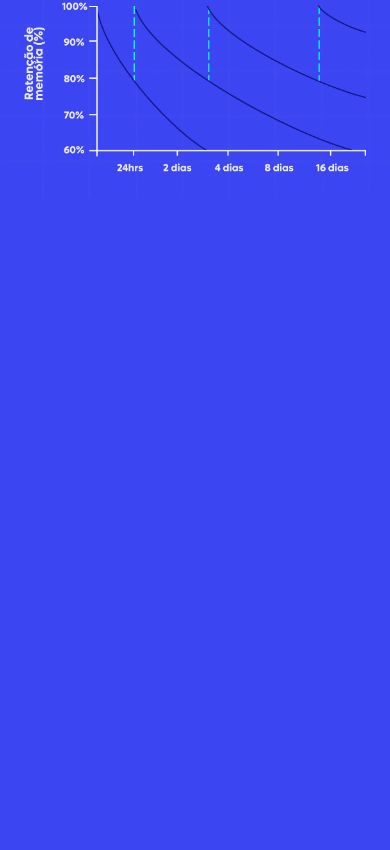
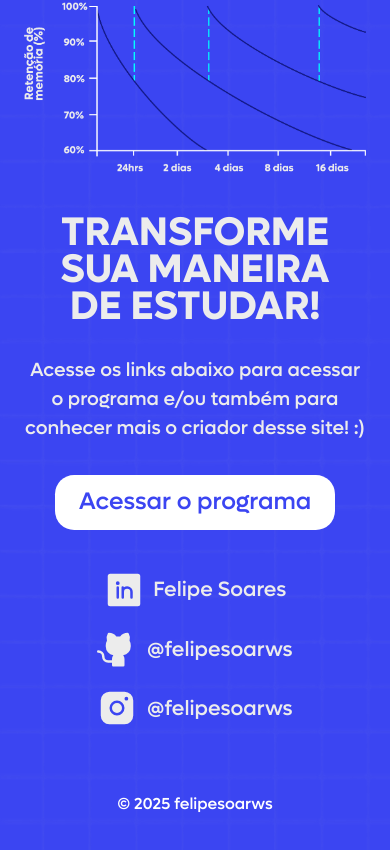
Before and after one commit to felipesoarws/Starky, a React (Vite) app: page / in a window 390 px wide. Shown: the part 2165-3015 px from the top of the page. Before the commit the page ends 2363 px from the top, so only its background shows below. Built offline with nearby package versions, Linux system fonts and the light colour scheme.

Commit message:
app pt 13: mobile footer

```diff
--- a/src/pages/Home.jsx
+++ b/src/pages/Home.jsx
@@ -19,6 +19,7 @@ const Home = () => {
     <div className="mx-6 my-6 lg:mx-[3vw] lg:my-[1.5vw]">
       <Header />
       <Main />
+      <Footer />
     </div>
   );
 };
@@ -144,7 +145,80 @@ const Main = () => {
           </div>
         </div>
       </div>
-      <footer className="relative hidden items-center justify-center mt-[5vw] lg:flex">
+    </div>
+  );
+};
+
+const Footer = () => {
+  return (
+    <footer className="relative mt-10 lg:mt-[5vw] lg:mx-[3vw]">
+      <div className="items-center justify-center flex flex-col lg:hidden">
+        <div className="text-center">
+          <h2 className="uppercase lufga-bold text-[2.5rem] leading-[2.3rem] ">
+            <span className="block">Transforme</span>
+            <span className="block">sua maneira</span>
+            <span className="block">de estudar!</span>
+          </h2>
+          <div className="mt-[2rem]">
+            <p className="text-[1.2rem]">
+              Acesse os links abaixo para acessar o programa e/ou também para
+              conhecer mais o criador desse site! :)
+            </p>
+            <div className="my-[2rem]">
+              <nav className="footer-links">
+                <ul className="flex flex-col gap-[.5rem] items-center justify-center">
+                  <li>
+                    <Link to={"/app"}>
+                      <button className="btn-header bg-[#FFFFFF] cursor-pointer transition-all duration-[.3s] ease-in-out rounded-[1.2rem] px-[1.5rem] py-[.6rem] hover:bg-[#131986]">
+                        <h2 className="text-[var(--blue-light)] transition-all duration-[.3s] ease-in-out text-[1.5rem]">
+                          Acessar o programa
+                        </h2>
+                      </button>
+                    </Link>
+                  </li>
+                  <li className="mt-[2rem] transition-all duration-[.3s] w-fit ease-in-out text-[var(--white-gray)] hover:text-[var(--blue-midnight)] ">
+                    <a
+                      href="https://www.linkedin.com/in/felipesoarws/"
+                      target="_blank"
+                      rel="noopener"
+                      className="flex items-center justify-start gap-[.6rem]"
+                    >
+                      <LinkedinLogo size={40} color="#ececec" weight="fill" />
+                      <span className="text-[1.3rem] ">Felipe Soares</span>
+                    </a>
+                  </li>
+                  <li className="mt-[.7rem] transition-all duration-[.3s] w-fit ease-in-out text-[var(--white-gray)] hover:text-[var(--blue-midnight)] ">
+                    <a
+                      href="https://github.com/felipesoarws/"
+                      target="_blank"
+                      rel="noopener"
+                      className="flex items-center justify-start gap-[.6rem]"
+                    >
+                      <GithubLogo size={40} color="#ececec" weight="fill" />
+                      <span className="text-[1.3rem] ">@felipesoarws</span>
+                    </a>
+                  </li>
+                  <li className="mt-[.7rem] transition-all duration-[.3s] w-fit ease-in-out text-[var(--white-gray)] hover:text-[var(--blue-midnight)] ">
+                    <a
+                      href="https://www.instagram.com/felipesoarws/"
+                      target="_blank"
+                      rel="noopener"
+                      className="flex items-center justify-start gap-[.6rem]"
+                    >
+                      <InstagramLogo size={40} color="#ececec" weight="fill" />
+                      <span className="text-[1.3rem] ">@felipesoarws</span>
+                    </a>
+                  </li>
+                </ul>
+              </nav>
+              <span className="block mt-[4rem] text-[#ffffff]">
+                © 2025 felipesoarws
+              </span>
+            </div>
+          </div>
+        </div>
+      </div>
+      <div className="hidden items-center justify-center lg:flex">
         <img
           src={celphones}
           alt="celphones"
@@ -214,8 +288,8 @@ const Main = () => {
             </div>
           </div>
         </div>
-      </footer>
-    </div>
+      </div>
+    </footer>
   );
 };
 
```
